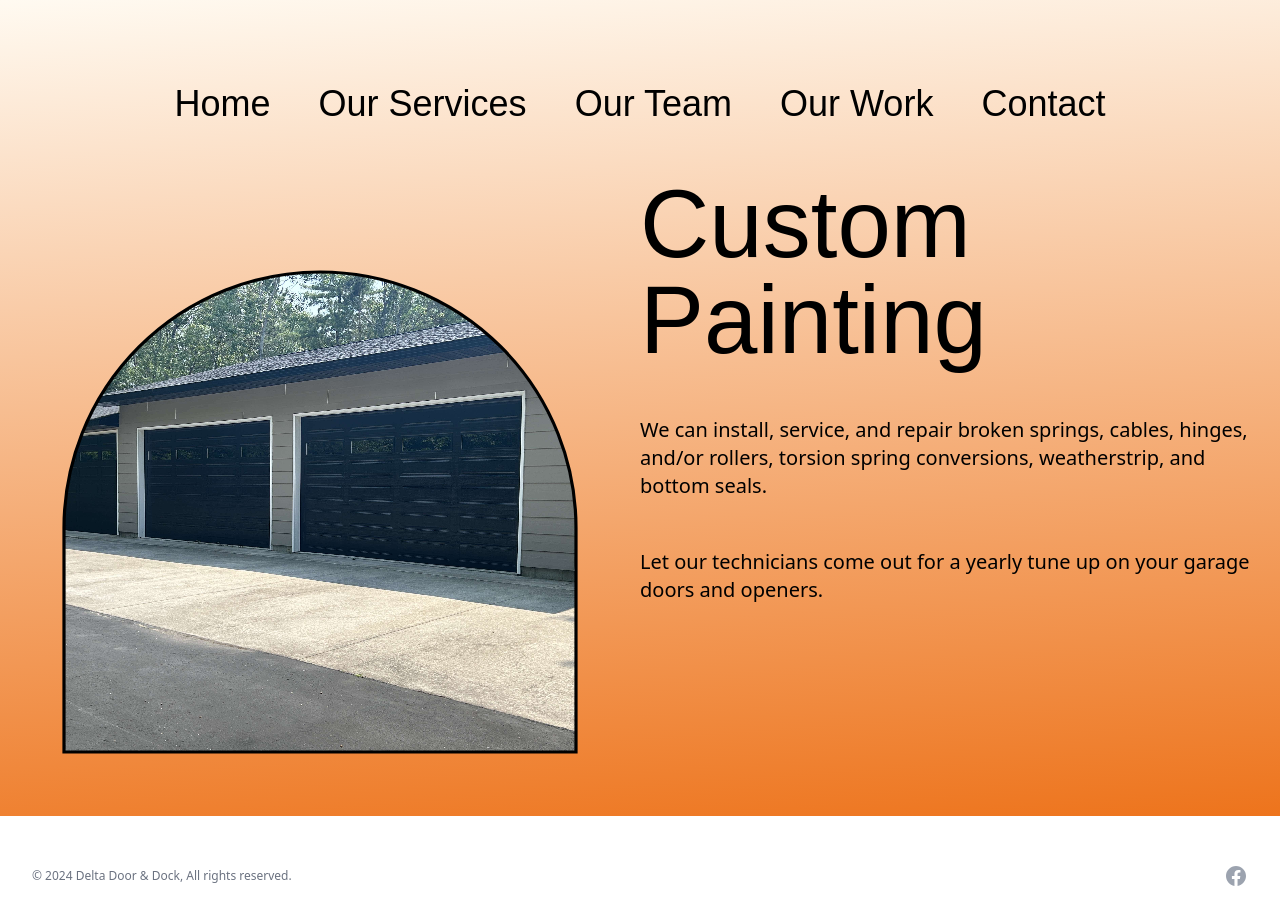
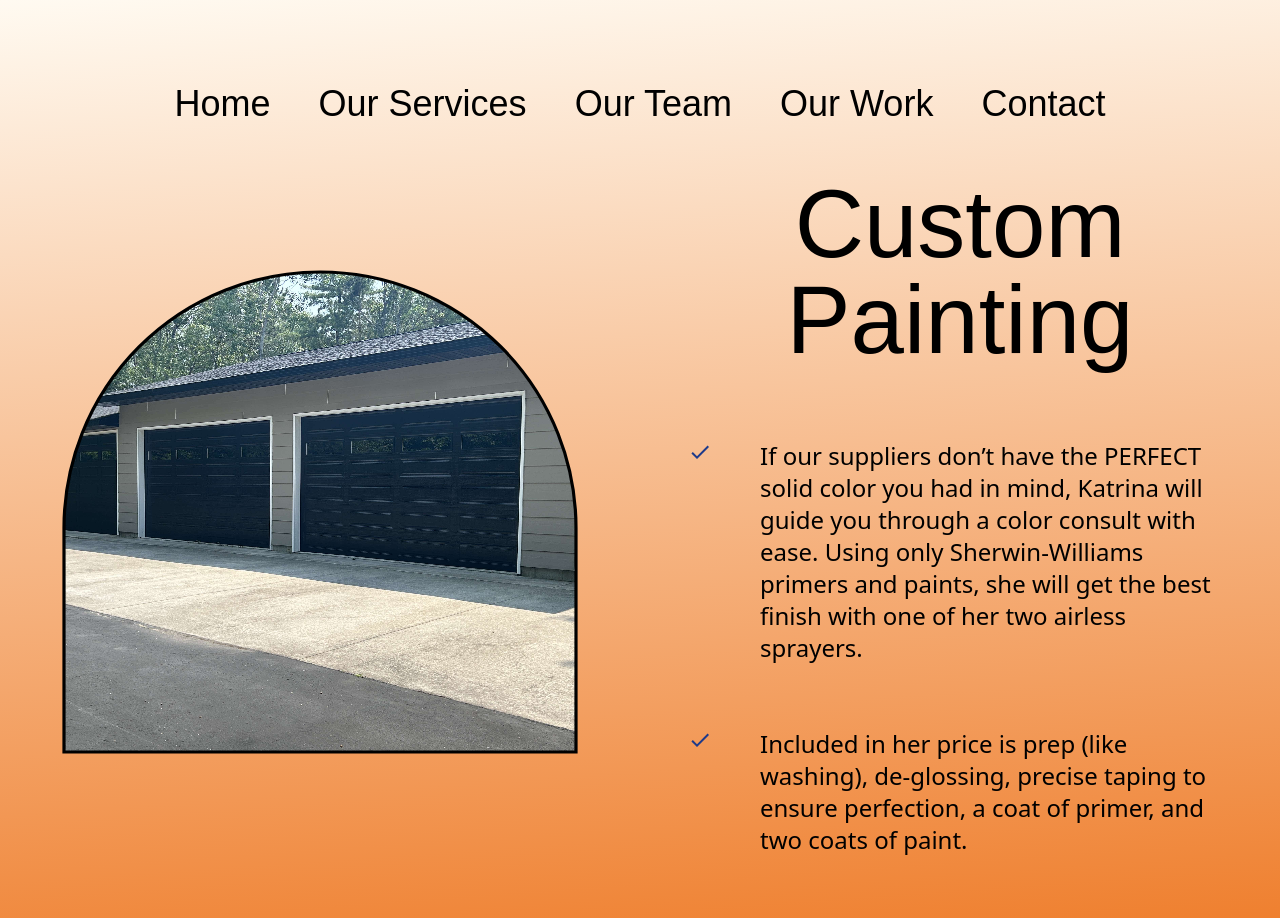
Before and after one commit to lee14k/deltadock, a Next.js app: page /custom-painting in a window 1280 px wide. Shown: the top 918 px of the page. Built offline with nearby package versions, Linux system fonts and the light colour scheme; a web font is replaced by a local one.

Commit message:
styling on service pages

```diff
--- a/pages/commercial-doors.js
+++ b/pages/commercial-doors.js
@@ -4,29 +4,42 @@ import ArchShape from "../components/ArchShape";
 import Image from "next/image";
 import Link from "next/link";
 import { Libre_Caslon_Display } from "next/font/google";
+import CheckIcon from "@mui/icons-material/Check";
 
 const libre = Libre_Caslon_Display({ subsets: ["latin"], weight: "400" });
 export default function CommercialDoors () {
     return (
         <div className="gradientpaletoblue">
             <Navbar/>
-            <h1></h1>
             <div className="grid lg:grid-cols-2">
-
-                <div className="flex flex-col gap-12 ">
-                    <h1 className={`${libre.className} text-4xl lg:text-8xl text-blue-900 font-bold`}>
+                <div className="flex flex-col gap-12 justify-center items-center">
+                    <h1 className={`${libre.className} text-4xl lg:text-8xl font-bold text-center mx-12`}>
                         Commercial Doors
                     </h1>
-                    <ul className="text-lg lg:text-xl">
-                        <li> We can install, service, and repair broken springs, cables, hinges, and/or rollers, torison
-                            spring conversions, weatherstrip, and bottom seals.
-                        </li>
-                        <li> Let our technicians come out for a yearly tune up on your garage doors and openers.</li>
-                    </ul>
+                    <div className="flex flex-col gap-12">
+                        <div className="my-6 mx-12 flex flex-col gap-16 text-2xl">
+                            <div className="flex gap-12">
+                                <CheckIcon className="text-orange-500 text-5xl"/>
+                                <p className="">
+                                    We can install, service, and repair broken springs, cables, hinges, and/or rollers,
+                                    torison spring conversions, weatherstrip, and bottom seals.
+                                </p>
+                            </div>
+                            <div className="flex gap-12">
+                                <CheckIcon className="text-orange-500 text-5xl"/>
+                                <p className="text-wh">
+                                    Let our technicians come out for a yearly tune up on your garage doors and
+                                    openers. </p>
+                            </div>
+                        </div>
+                        <button
+                            className={`border-2 border-doorange rounded-full hover:bg-white text-white text-4xl font-bold py-2 px-12 bg-doorange hover:text-doorange transition-colors duration-300 ${libre.className} w-full`}>Call
+                            Katrina for your custom consultation!
+                        </button>
+                    </div>
+
                 </div>
-                <div className="">
-                    <ArchShape imageSrc="dd-commercial.jpeg" patternId="dd-commercial" />
-                </div>
+                <ArchShape imageSrc="dd-commercial.jpeg" patternId="dd-commercial"/>
             </div>
             <Footer/>
         </div>
--- a/pages/custom-painting.js
+++ b/pages/custom-painting.js
@@ -4,6 +4,7 @@ import ArchShape from "../components/ArchShape";
 import Image from "next/image";
 import Link from "next/link";
 import { Libre_Caslon_Display } from "next/font/google";
+import CheckIcon from '@mui/icons-material/Check';
 
 const libre = Libre_Caslon_Display({ subsets: ["latin"], weight: "400" });
 export default function LoadingDocks () {
@@ -15,17 +16,40 @@ export default function LoadingDocks () {
                     <ArchShape imageSrc="/dd_custom_paint_1-min.jpg" patternId="uniquePatternPaint"/>
 
                 </div>
-                <div className="flex flex-col gap-12">
-                    <h1 className={`${libre.className} text-4xl lg:text-8xl font-bold`}>
+                <div className="flex flex-col gap-12 justify-center items-center">
+                    <h1 className={`${libre.className} text-4xl lg:text-8xl font-bold text-center mx-12`}>
                         Custom Painting
                     </h1>
-                    <p className="text-lg lg:text-xl">
-                        We can install, service, and repair broken springs, cables, hinges, and/or rollers, torsion spring conversions, weatherstrip, and bottom seals.
-                    </p>
-                    <p className="text-lg lg:text-xl">
-                        Let our technicians come out for a yearly tune up on your garage doors and openers.        </p>
+                    <div className="my-6 mx-12 flex flex-col gap-16 text-2xl">
+                        <div className="flex gap-12">
+                            <CheckIcon className="text-blue-900 text-5xl"/>
+                            <p className="">
+                                If our suppliers don’t have the PERFECT solid color you had in mind, Katrina will guide
+                                you
+                                through a color consult with ease. Using only Sherwin-Williams primers and paints, she
+                                will
+                                get
+                                the best finish with one of her two airless sprayers.
+                            </p>
+                        </div>
+                        <div className="flex gap-12">
+                            <CheckIcon className="text-blue-900 text-5xl"/>
+                            <p className="">
+                                Included in her price is prep (like washing), de-glossing, precise taping to ensure
+                                perfection,
+                                a coat of primer, and two coats of paint. </p>
+                        </div>
+                        <a href="tel:+9063990891">
+                            <button
+                                className={`border-2 border-blue-900 rounded-full hover:bg-white text-white text-4xl  font-bold py-2 px-12 bg-blue-900  hover:text-blue-900  transition-colors duration-300 ${libre.className} w-full`}>Call
+                                Katrina for your custom consultation!
+                            </button>
+                        </a>
+                    </div>
+
 
                 </div>
+
             </div>
             <Footer/>
         </div>
--- a/pages/loading-docks.js
+++ b/pages/loading-docks.js
@@ -4,24 +4,35 @@ import ArchShape from "../components/ArchShape";
 import Image from "next/image";
 import Link from "next/link";
 import { Libre_Caslon_Display } from "next/font/google";
+import CheckIcon from '@mui/icons-material/Check';
 
 const libre = Libre_Caslon_Display({ subsets: ["latin"], weight: "400" });
 export default function LoadingDocks () {
     return (
         <div className="gradientpaletoblue">
             <Navbar/>
-            <h1></h1>
             <div className="grid lg:grid-cols-2 ">
 
-                <div className="flex flex-col gap-12">
-                    <h1 className={`${libre.className} text-4xl lg:text-8xl text-blue-900 font-bold`}>
+                <div className="flex flex-col gap-12 justify-center items-center">
+                    <h1 className={`${libre.className} text-4xl lg:text-8xl font-bold text-center mx-12`}>
                         Loading Docks
                     </h1>
-                    <ul className="text-lg lg:text-xl">
-                        <li> We can install, service, and repair broken springs, cables, hinges, and/or rollers, torison
-                            spring conversions, weatherstrip, and bottom seals.</li>
-                        <li>  Let our technicians come out for a yearly tune up on your garage doors and openers. </li>
-                    </ul>
+                    <div className="my-6 mx-12 flex flex-col gap-16 text-2xl">
+                        <div  className="flex gap-12">
+                            <CheckIcon className="text-orange-500 text-5xl"/>
+                            <p>We service and install dock levelers, edge of dock (EOD) plates, bumpers, dock seals, and scissor lift docks. </p>
+                        </div>
+                        <div  className="flex gap-12">
+                            <CheckIcon className="text-orange-500 text-5xl"/>
+                            <p>Let us get your doors and docks on a preventative maintenance schedule.</p>
+                        </div>
+                        <Link href="/contact">
+                            <button
+                                className={`border-2 border-blue-900 rounded-full hover:bg-white text-white text-4xl  font-bold py-2 px-12 bg-blue-900  hover:text-blue-900  transition-colors duration-300 ${libre.className} w-full`}>
+                                Get your dock on a maintenance schedule today!
+                            </button>
+                        </Link>
+                    </div>
                 </div>
                 <div>
                     <ArchShape imageSrc="/loadingdd.jpg" patternId="dd-loading"/>
--- a/pages/overhead-garage-doors.js
+++ b/pages/overhead-garage-doors.js
@@ -15,24 +15,31 @@ export default function OverheadGarageDoors () {
       <div >
         <ArchShape imageSrc="/dd-overhead.jpg" patternId="overhead-garage" />
       </div>
-      <div className="flex flex-col gap-12">
-        <h1 className={`${libre.className} text-4xl lg:text-8xl text-blue-900 font-bold text-center mx-12`}>
+                <div className="flex flex-col gap-12 justify-center items-center">
+                    <h1 className={`${libre.className} text-4xl lg:text-8xl font-bold text-center mx-12`}>
                         Overhead Garage Door Maintenance & Installation
                     </h1>
-          <div className="my-6 mx-12 flex flex-col gap-12 text-2xl">
+                    <div className="my-6 mx-12 flex flex-col gap-16 text-2xl">
                         <div className="flex gap-12">
-                  <CheckIcon className="text-blue-900 text-5xl" />
+                            <CheckIcon className="text-blue-900 text-5xl"/>
                             <p className="">
-                      We can install, service, and repair broken springs, cables, hinges, and/or rollers, torison spring
+                                We can install, service, and repair broken springs, cables, hinges, and/or rollers,
+                                torison spring
                                 conversions, weatherstrip, and bottom seals.
                             </p>
                         </div>
                         <div className="flex gap-12">
-                  <CheckIcon className="text-blue-900 text-5xl" />
+                            <CheckIcon className="text-blue-900 text-5xl"/>
                             <p className="">
                                 Let our technicians come out for a yearly tune up on your garage doors and openers. </p>
                         </div>
                     </div>
+                    <Link href="/contact">
+                        <button
+                            className={`border-2 border-blue-900 rounded-full hover:bg-white text-white text-4xl  font-bold py-2 px-12 bg-blue-900  hover:text-blue-900  transition-colors duration-300 ${libre.className} w-full`}>
+                            Call to get your consultation today!
+                        </button>
+                    </Link>
                 </div>
             </div>
             <Footer/>
```
Also changed, not shown: pages/openers.js (+30 -20 lines). Lines whose indentation alone changed are shown as unchanged.
